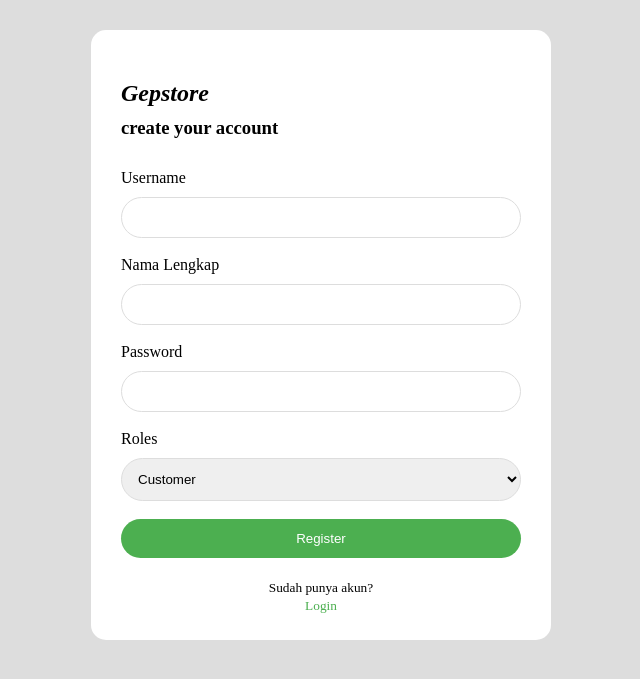
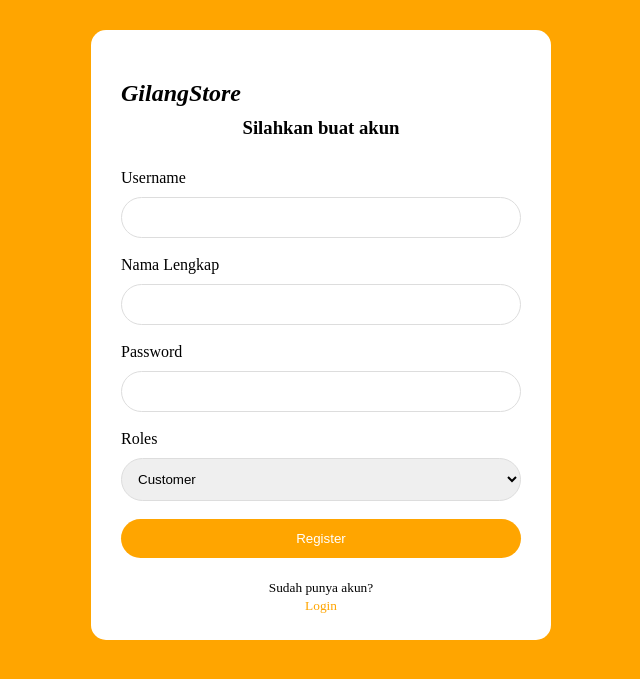
Before and after one commit to GILANG2003/projek_lsp, a PHP site: page /register/index.php in a window 1280 px wide. Shown: the top 679 px of the page, without its empty margins (319-959 px from the left). Run offline with PHP 8.4, Linux system fonts and the light colour scheme.

Commit message:
tulis disini commit kamu

```diff
--- a/admin/edit_produk.php
+++ b/admin/edit_produk.php
@@ -64,11 +64,11 @@ $data = query("SELECT * FROM product WHERE id_produk = $id")[0];
             <label>Foto Produk</label>
             <input type="file" name="foto_produk" class="form-control" value="<?= $data['foto_produk']; ?>"> <br><br>
 
+            <label>Stok Produk</label>
+            <input type="text" name="stok_produk" class="form-control" value="<?= $data['stok_produk']; ?>"> <br><br>
+
             <label>Deskripsi Produk</label> <br>
             <textarea name="deskripsi_produk" rows="10" class="form-control"><?= $data['deskripsi_produk']; ?></textarea> <br><br>
-
-            <label>Stok Produk</label>
-            <input type="text" name="stok_produk" class="form-control" value="<?= $data['stok_produk']; ?>"> <br><br>
 
             <button type="submit" name="submit">Edit Produk</button>
         </form>
--- a/admin/index.php
+++ b/admin/index.php
@@ -24,5 +24,5 @@ if($_SESSION["roles"] != "admin"){
 <?php include '../layout/sidebar.php' ?>
 
 <div class="main">
-    <h2>Selamat datang di Gepstore, Jual beli printer berkualitas</h2>
+    <h2>Selamat datang di GilangStore, Jual beli printer berkualitas</h2>
 </div>
--- a/admin/tambah_produk.php
+++ b/admin/tambah_produk.php
@@ -59,11 +59,11 @@ if(isset($_POST["submit"])){
             <label>Foto Produk</label>
             <input type="file" name="foto_produk" class="form-control"> <br><br>
 
+            <label>Stok Produk</label>
+            <input type="text" name="stok_produk" class="form-control"> <br><br>
+
             <label>Deskripsi Produk</label> <br>
             <textarea name="deskripsi_produk" rows="10" class="form-control"></textarea> <br><br>
-
-            <label>Stok Produk</label>
-            <input type="text" name="stok_produk" class="form-control"> <br><br>
 
             <button type="submit" name="submit">Tambah Produk</button>
         </form>
--- a/koneksi.php
+++ b/koneksi.php
@@ -1,5 +1,5 @@
 <?php
 
-$conn = mysqli_connect('localhost', 'root', '', 'toko_elektronik');
+$conn = mysqli_connect('localhost', 'root', '', 'projek_lsp');
 
 ?>
--- a/layout/navbar.php
+++ b/layout/navbar.php
@@ -16,7 +16,7 @@ require 'function.php';
 
     <div class="navbar">
         <div class="nav-logo">
-            <a href="index.php">Gepstore</a>
+            <a href="index.php">GilangStore</a>
         </div>
         <div class="nav-links">
             <ul>
--- a/login/index.php
+++ b/login/index.php
@@ -10,8 +10,8 @@
 <body>
 
     <div class="container">
-        <h2><i>Gepstore</i></h2>
-        <h3>Login your account</h3>
+        <h2><i>GilangStore</i></h2>
+        <h3>Silahkan login</h3>
 
         <form action="process.php" method="POST">
             <label>Username</label>
--- a/register/index.php
+++ b/register/index.php
@@ -32,8 +32,8 @@ if(isset($_POST["register"])){
 <body>
 
     <div class="container">
-        <h2><i>Gepstore</i></h2>
-        <h3>create your account</h3>
+        <h2><i>GilangStore</i></h2>
+        <h3>Silahkan buat akun</h3>
 
         <form action="" method="POST">
             <label>Username</label>
--- a/register/style.css
+++ b/register/style.css
@@ -1,5 +1,5 @@
 body {
-    background: #ddd;
+  background: orange;
 }
 
 .container {
@@ -14,6 +14,7 @@ body {
 
 h3 {
   line-height: 2px;
+  text-align: center;
 }
 
 form {
@@ -34,7 +35,7 @@ button {
   padding: 12px;
   border: none;
   border-radius: 30px;
-    background: #4CAF50;
+  background: orange;
   color: #fff;
 }
 
@@ -43,7 +44,7 @@ button {
   margin-top: 20px;
 }
 
-.login a{
+.login a {
   text-decoration: none;
-    color: #4CAF50;
+  color: orange;
 }
```
Also changed, not shown: login/style.css (+5 -4 lines), style/admin.css (+13 -14 lines), style/index.css (+11 -12 lines), foto/15malasia.jpg (added), foto/print 3.jpeg (added), foto/print2.png (added). Lines whose indentation alone changed are shown as unchanged.
